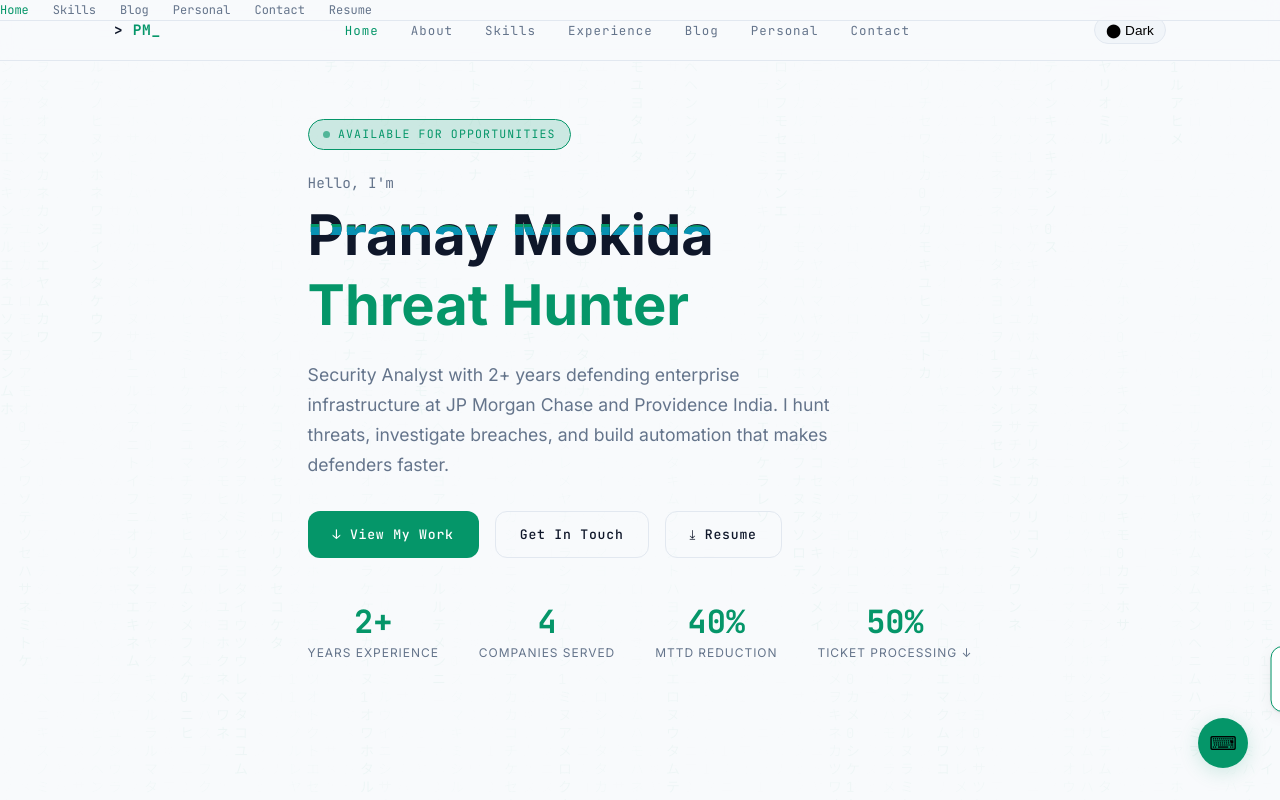
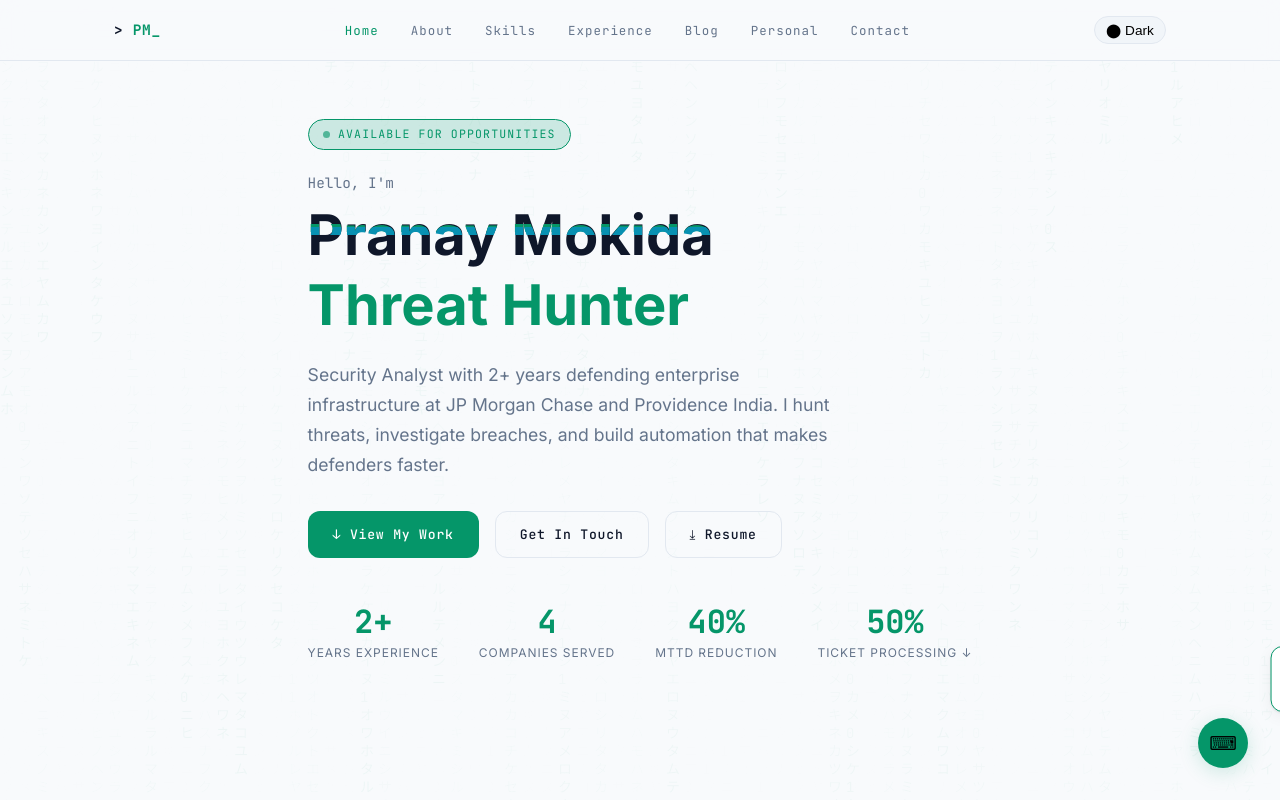
Before and after one commit to pranayesse/home, a plain HTML site: page index.html in a window 1280 px wide. Shown: the top 800 px of the page. Drawn offline with Linux system fonts and the light colour scheme.

Commit message:
nav bar fix

```diff
--- a/css/style.css
+++ b/css/style.css
@@ -112,7 +112,7 @@ section { padding: 5rem 0; }
 }
 
 /* ---------- Navigation ---------- */
-nav {
+nav:not(.footer-links) {
   position: fixed;
   top: 0; left: 0; right: 0;
   z-index: 100;
```
Also changed, not shown: 1 other file.
